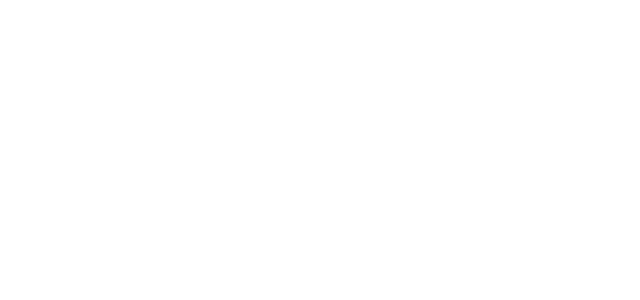
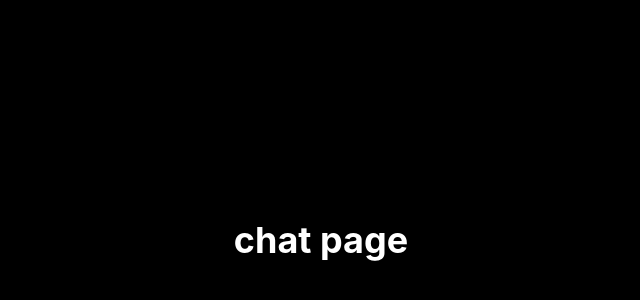
Before and after one commit to gauravg77061/travel_ai_agent-, a React app in the folder frontend/: page /chat/1 in a window 1280 px wide. Before the commit this address had no page. Shown: the part 160-460 px from the top of the page, without its empty margins (319-959 px from the left). Built offline with nearby package versions, Linux system fonts and the light colour scheme; the HTML template or start-up script is replaced by a standard one.

Commit message:
created chat page connected this chat with group present in the side bar and also creted route for chat.jsx

```diff
--- a/frontend/src/components/Sidebar.jsx
+++ b/frontend/src/components/Sidebar.jsx
@@ -2,13 +2,15 @@
 
 import axios from "axios";
 
-
+import { useNavigate } from "react-router-dom";
 
 import BASE_URL from "../services/axios";
 
 const Sidebar =()=>{
 
-    const[groups,setGroups]=useState([])
+    const[groups,setGroups]=useState([]);
+
+    const navigate=useNavigate();
 
     const fetchGroups = async () =>{
         try {
@@ -56,13 +58,20 @@
                 groups.map((group,key) =>(
                     <div
                     key={group?._id}
+
+                    onClick={() => navigate(`/chat/${group?._id}`)}
+
                     className="bg-zinc-900 hover:bg-zinc-800 border border-zinc-800 hover:border-cyan-500 transition-all duration-300 p-4 rounded-2xl cursor-pointer">
 
                         <h2 className="text-lg font-semibold text-white">
                             {group?.name}
                         </h2>
 
-                            <button className="mt-3 text-sm text-cyan-400 hover:text-cyan-300 ">
+                            <button
+
+                            onClick={(e) =>e.stopPropagation()}
+
+                            className="mt-3 text-sm text-cyan-400 hover:text-cyan-300 ">
 
               Invite Members
 
--- /dev/null
+++ b/frontend/src/pages/ChatPage.jsx
@@ -0,0 +1,21 @@
+import React from 'react'
+
+import {useEffects,useState} from 'react';
+
+import axios from 'axios';
+
+import {useParams} from "react-router-dom"
+
+const ChatPage = () => {
+
+    const {groupId}=useParams();
+    console.log(groupId)
+
+  return (
+    <div className="min-h-screen bg-black text-white flex items-center justify-center text-4xl font-bold">
+      chat page
+    </div>
+  )
+}
+
+export default ChatPage
--- a/frontend/src/routes/AppRouter.jsx
+++ b/frontend/src/routes/AppRouter.jsx
@@ -2,6 +2,7 @@
 
 import AuthPage from "../pages/AuthPage";
 import Dashboard from "../pages/Dashboard";
+import ChatPage from "../pages/ChatPage";
 
 const AppRoutes=()=>{
     return(
@@ -9,6 +10,7 @@
         <Routes>
             <Route path='/' element={<AuthPage/>}/>
             <Route path="/dashboard" element={<Dashboard/>}/>
+            <Route path="/chat/:groupId" element={<ChatPage/>}/>
         </Routes>
         </BrowserRouter>
     )
```
